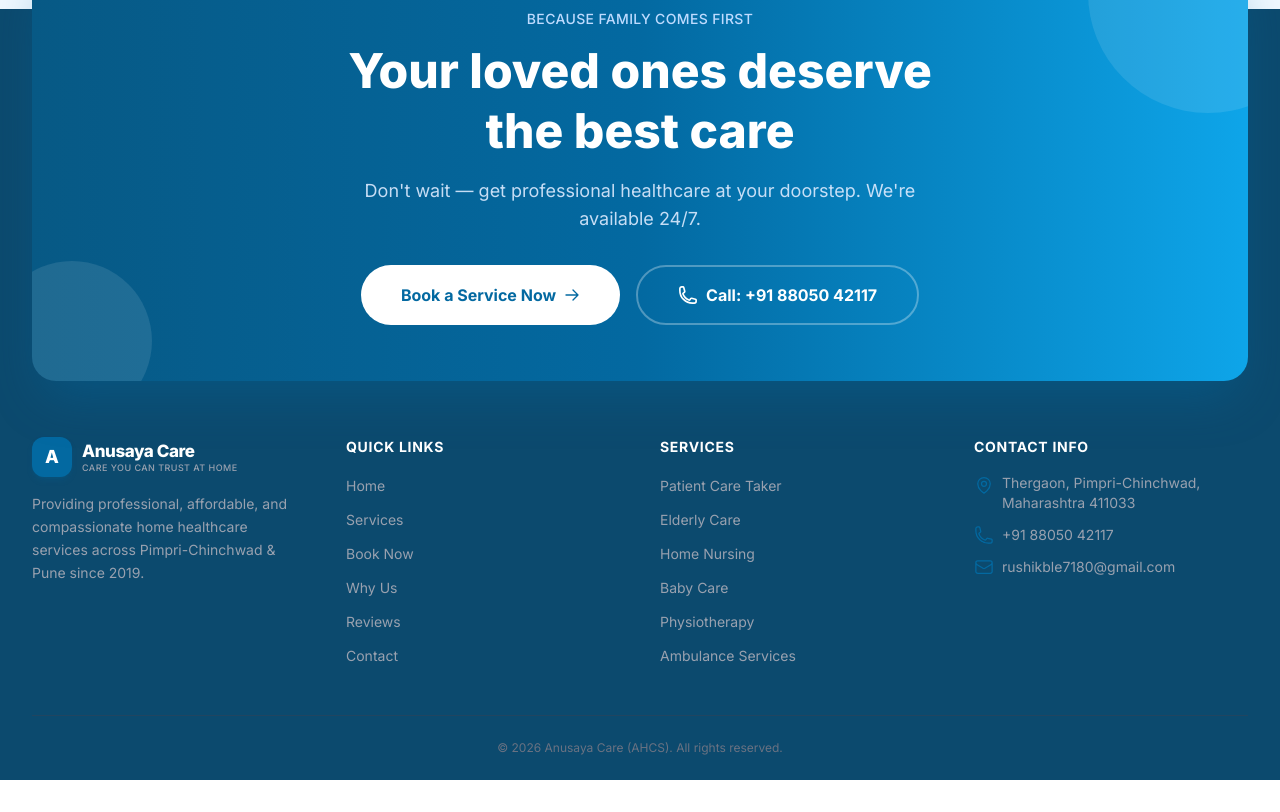
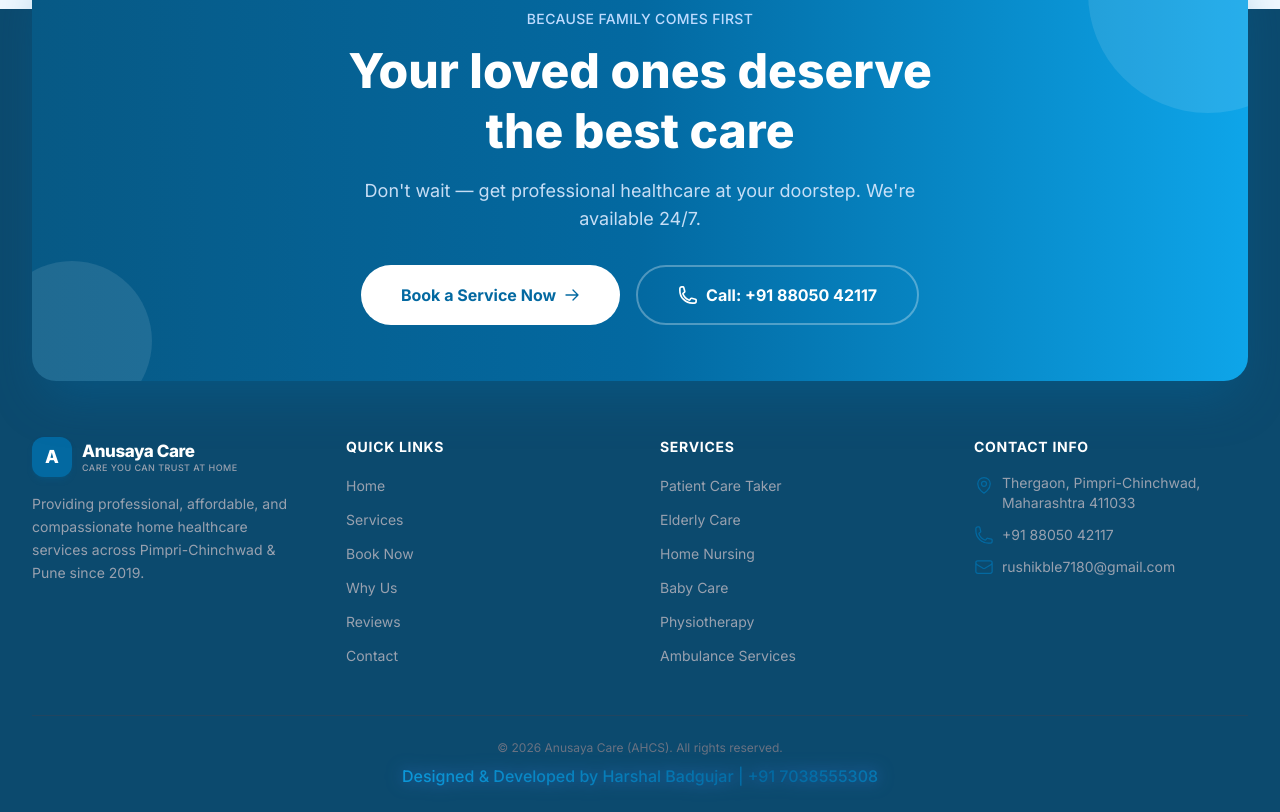
Before and after one commit to harshubadgujar/Anusaya_Helthcare, a Next.js app: page / in a window 1280 px wide. Shown: the part 6825-7637 px from the top of the page. Before the commit the page ends 7605 px from the top, so only its background shows below. Built offline with nearby package versions, Linux system fonts and the light colour scheme.

Commit message:
feat: enhance footer with designer credit and contact information

```diff
--- a/src/components/Footer.tsx
+++ b/src/components/Footer.tsx
@@ -160,7 +160,12 @@ export default function Footer() {
 
         {/* Bottom bar */}
         <div className="border-t border-gray-700/50 py-6 text-center text-xs text-gray-500">
-          &copy; {currentYear} Anusaya Care (AHCS). All rights reserved.
+          <p>&copy; {currentYear} Anusaya Care (AHCS). All rights reserved.</p>
+          <p className="mt-2 text-sm md:text-base font-medium text-center">
+            <span className="shimmer-text inline-block bg-gradient-to-r from-blue-400 via-cyan-400 to-blue-500 bg-clip-text text-transparent drop-shadow-[0_0_8px_rgba(59,130,246,0.6)] transition-all duration-300 hover:brightness-110 hover:scale-105">
+              Designed &amp; Developed by Harshal Badgujar | +91 7038555308
+            </span>
+          </p>
         </div>
       </div>
     </footer>
```
